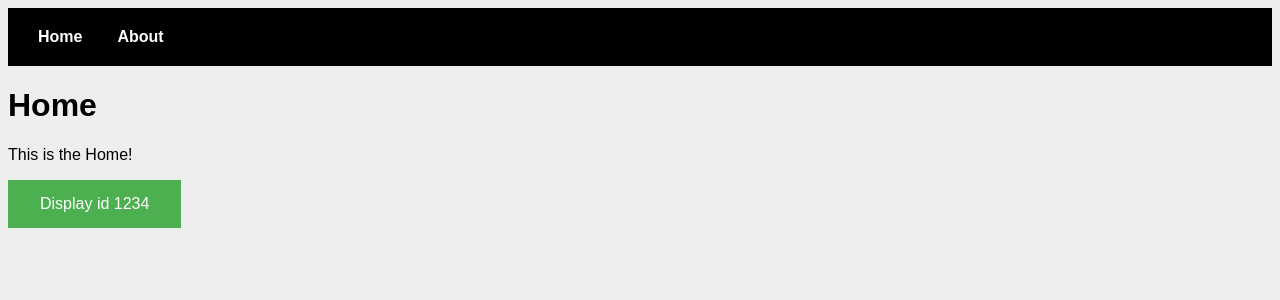
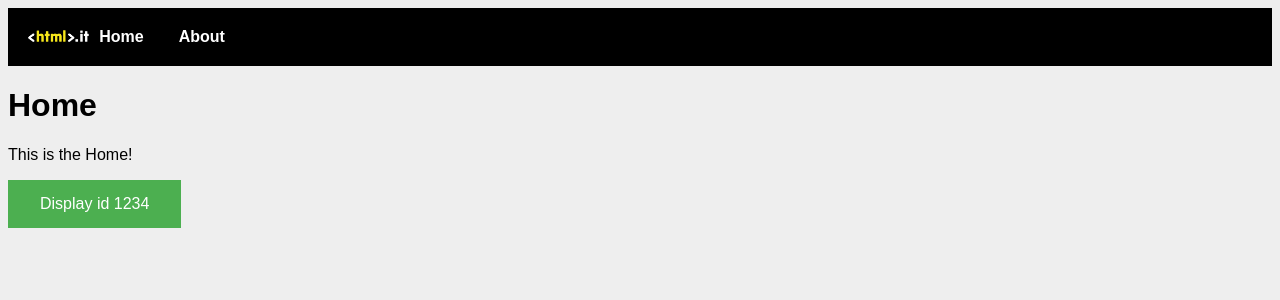
Before and after one commit to antedesk/vue-router-htmlit, a Vue app: page / in a window 1280 px wide. Shown: the top 300 px of the page. Built offline with nearby package versions, Linux system fonts and the light colour scheme.

Commit message:
improved nav bar

```diff
--- a/src/components/Header.vue
+++ b/src/components/Header.vue
@@ -1,6 +1,7 @@
 <template>
   <div>
     <nav>
+      <img src="../assets/logo.png" width="5%" height="5%"/>
       <router-link class="spacing" to="/">Home</router-link>
       <router-link class="spacing" to="/about">About</router-link>
     </nav>
```
Also changed, not shown: src/assets/logo.png.
